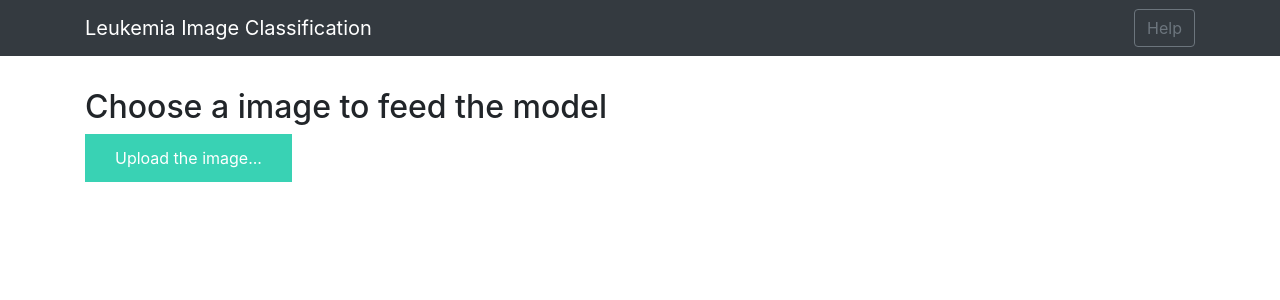
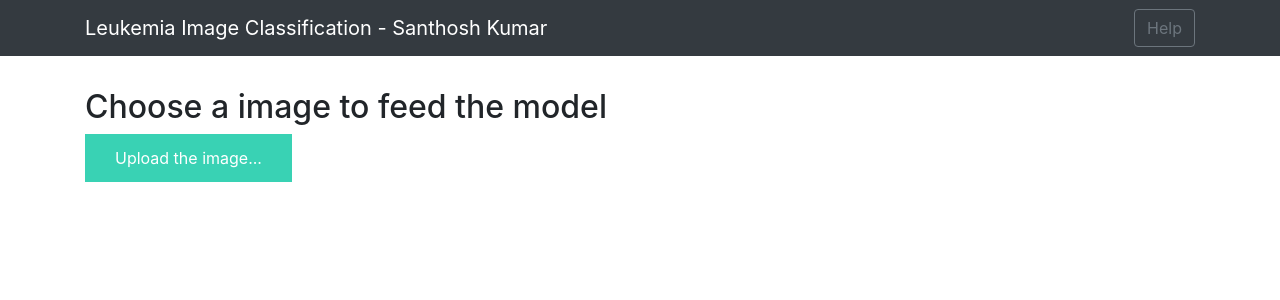
Before and after one commit to Santhoshkumard11/Leukemia-Classification, a Flask app: page / in a window 1280 px wide. Shown: the top 300 px of the page. Run offline with Flask 2, Linux system fonts and the light colour scheme; some libraries are stand-ins or nearby versions.

Commit message:
Updated the title

```diff
--- a/templates/base.html
+++ b/templates/base.html
@@ -15,7 +15,7 @@
 <body>
     <nav class="navbar navbar-dark bg-dark">
         <div class="container">
-            <a class="navbar-brand" href="#">Leukemia Image Classification</a>
+            <a class="navbar-brand" href="#">Leukemia Image Classification - Santhosh Kumar</a>
             <button class="btn btn-outline-secondary my-2 my-sm-0" type="submit">Help</button>
         </div>
     </nav>
```
